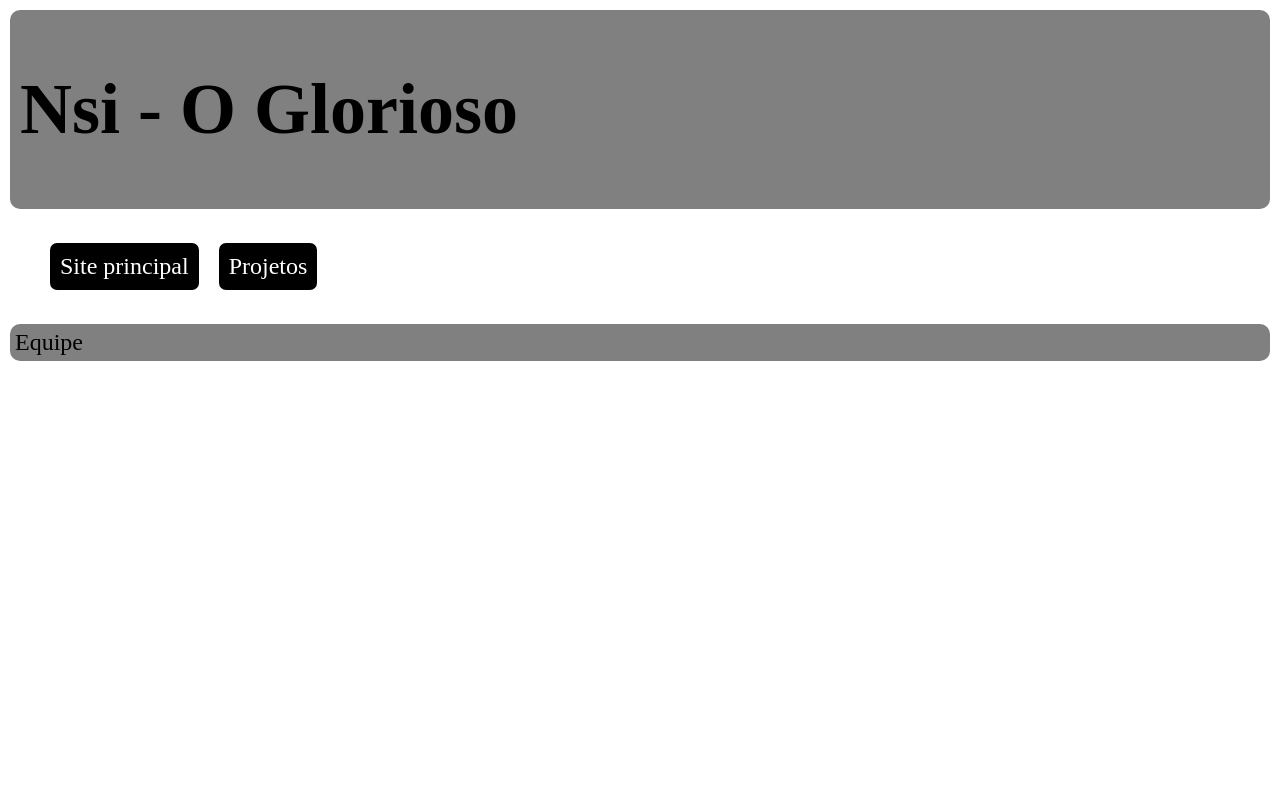
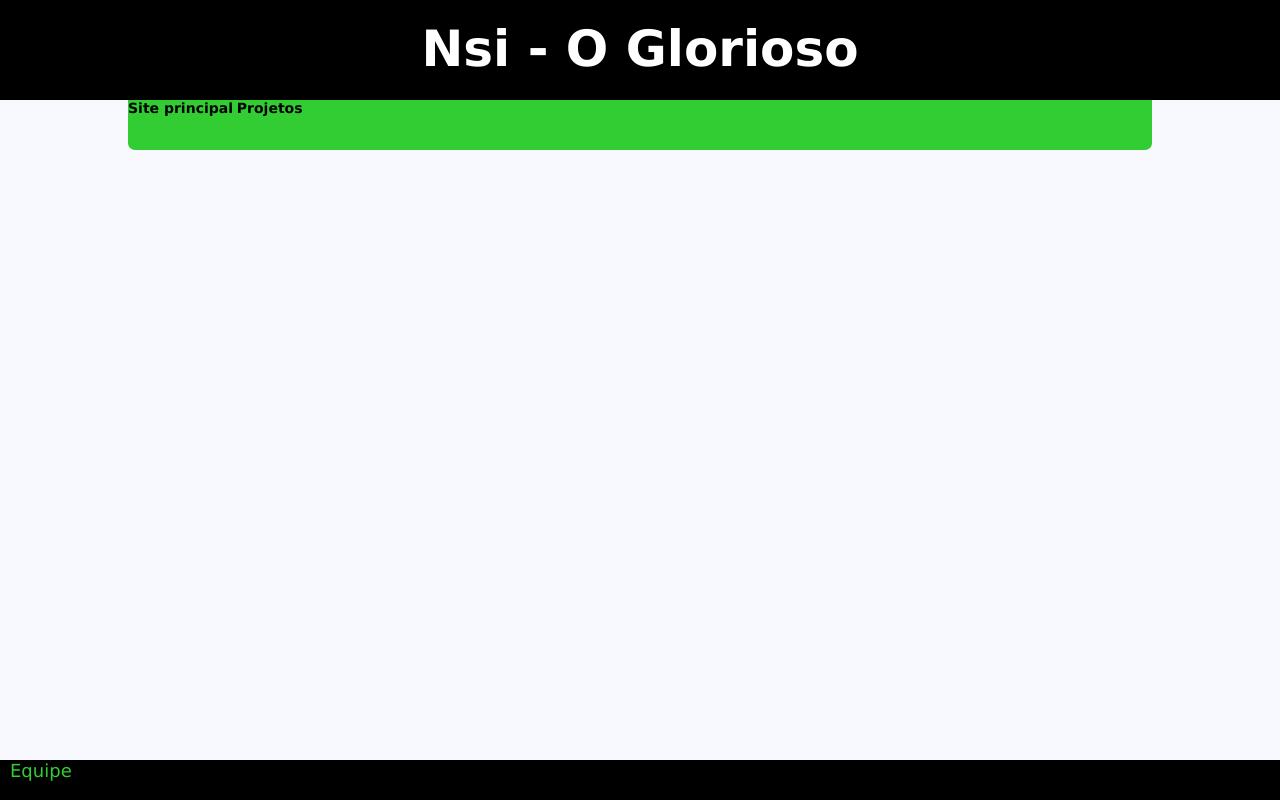
Before and after one commit to nsi-iff/nsi_site, a Django app: template templates/index.html in a window 1280 px wide. Run offline with Django 3.2, Linux system fonts and the light colour scheme; the template is opened without the code that fills it, so the values that code supplies are empty.

Commit message:
CSS modifications

```diff
--- a/site_media/css/base.css
+++ b/site_media/css/base.css
@@ -1,28 +1,82 @@
-body {
-  margin: 0px;
-  padding: 0px;
-  font-size: 1.5em;
-}
 
+/*    HEADER      */
 #header {
-  background-color: gray;
-  padding: 10px;
-  margin: 10px;
-  border-radius: 10px;
+    width: 100%;
+    height: 100px;
+    background-color: #000000;
+
 }
 
 #header h1 {
-  font-size: 3em;
+    padding: 20px;
+    text-align: center;
+    font-size: 50px;
+    color: #FFFFFF;
 }
 
+
+/*    BODY    */
+body {
+    width: 100%;
+    height: 100%;
+    margin: 0;
+    padding: 0;
+    font-size: 12px;
+    font-family: Verdana,Arial,sans-serif;
+    color: #000;
+    background: #F8F8FF;
+}
+
+#menu ul {
+    margin: auto;
+    padding: 0;
+    width: 80%;
+    height: 50px;
+    text-decoration: none;
+    list-style: none;
+    border-bottom-right-radius: 7px;
+    border-bottom-left-radius: 7px;
+    -moz-border-radius-bottomright: 7px;
+    -moz-border-radius-bottomleft: 7px;
+    background-color: #32CD32;
+}
+
+#menu ul li{
+    display: inline;
+}
+#menu ul li a {
+    height: 20px;
+    margin: 0;
+    padding: 0;
+    text-align: center;
+    text-decoration: none;
+    background-color: #32CD32;
+    display: inline;
+}
+#menu ul a label{
+    color: #000000;
+    font-size: 14px;
+    font-weight: bold;
+}
+#menu ul a:hover {
+    background-color: green;
+}
+
+/*    FOOTER      */
 #footer {
-  background-color: gray;
-  margin: 10px;
-  padding: 5px;
-  border-radius: 10px;
+    width: 100%;
+    height: 40px;
+    padding: 0;
+    margin: 0;
+    background-color: #000000;
+    bottom: 0;
+    position: absolute;
 }
 
 #footer a {
-  text-decoration: none;
-  color: black;
+    color: #32CD32;
+    margin: 5px;
+    padding: 5px;
+    font-size: 18px;
+    text-decoration: none;
 }
--- a/templates/index.html
+++ b/templates/index.html
@@ -3,7 +3,7 @@
 {% block title %}{{ block.super}} - O Glorioso{% endblock title %}
 {% block styles %}
   {{ block.super }}
-  <link rel="stylesheet" type="text/css" href="{{ MEDIA_URL }}/css/index.css"/>
+<!--  <link rel="stylesheet" type="text/css" href="{{ MEDIA_URL }}/css/index.css"/>-->
 {% endblock styles %}
 
 {% block header %}
@@ -13,12 +13,14 @@
 {% block content %}
   <div id="menu">
     <ul>
-      <li><a href="http://nsi.iff.edu.br">Site principal</a></li>
-      <li><a href="http://github.com/nsi-iff">Projetos</a></li>
+        <li><a href="http://nsi.iff.edu.br"><label>Site principal</label></a></li>
+        <li><a href="http://github.com/nsi-iff"><label>Projetos</label></a></li>
     </ul>
   </div>
 {% endblock content %}
 
 {% block footer %}
-  <span><a href="#">Equipe</a></span>
+  <div id="footer">
+    <span><a href="#">Equipe</a></span>
+  </div>
 {% endblock footer %}
```
